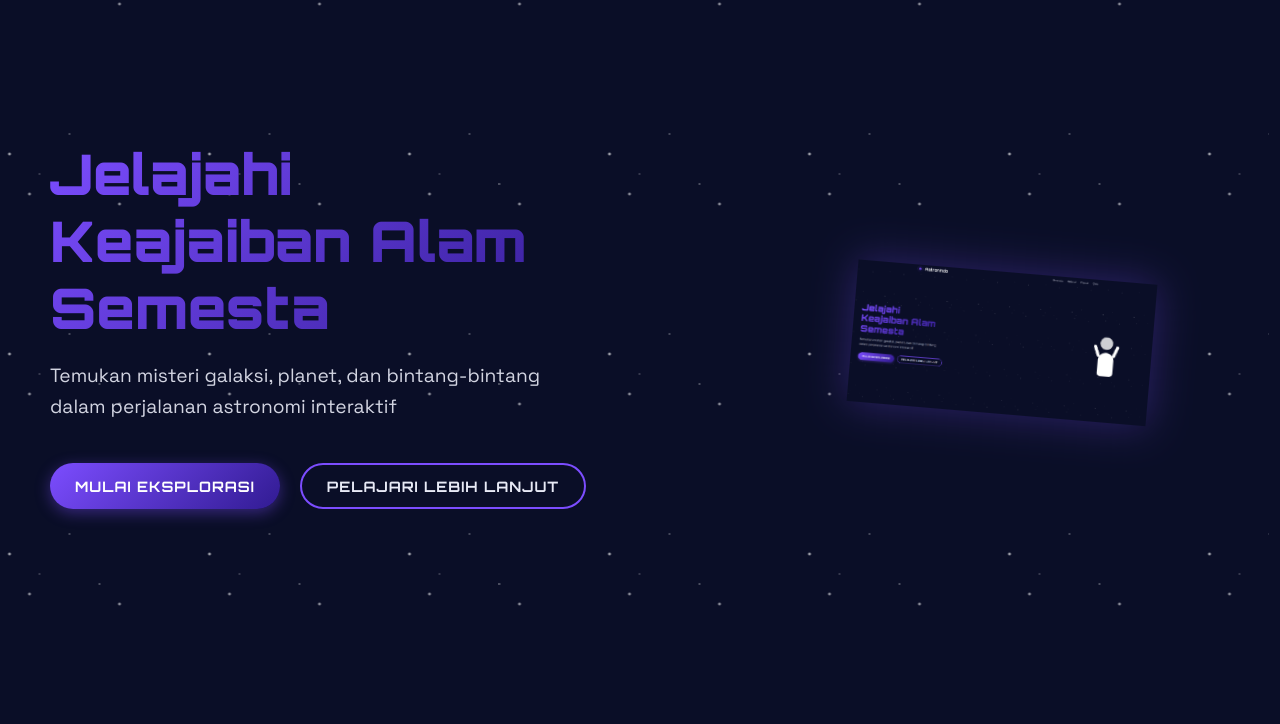
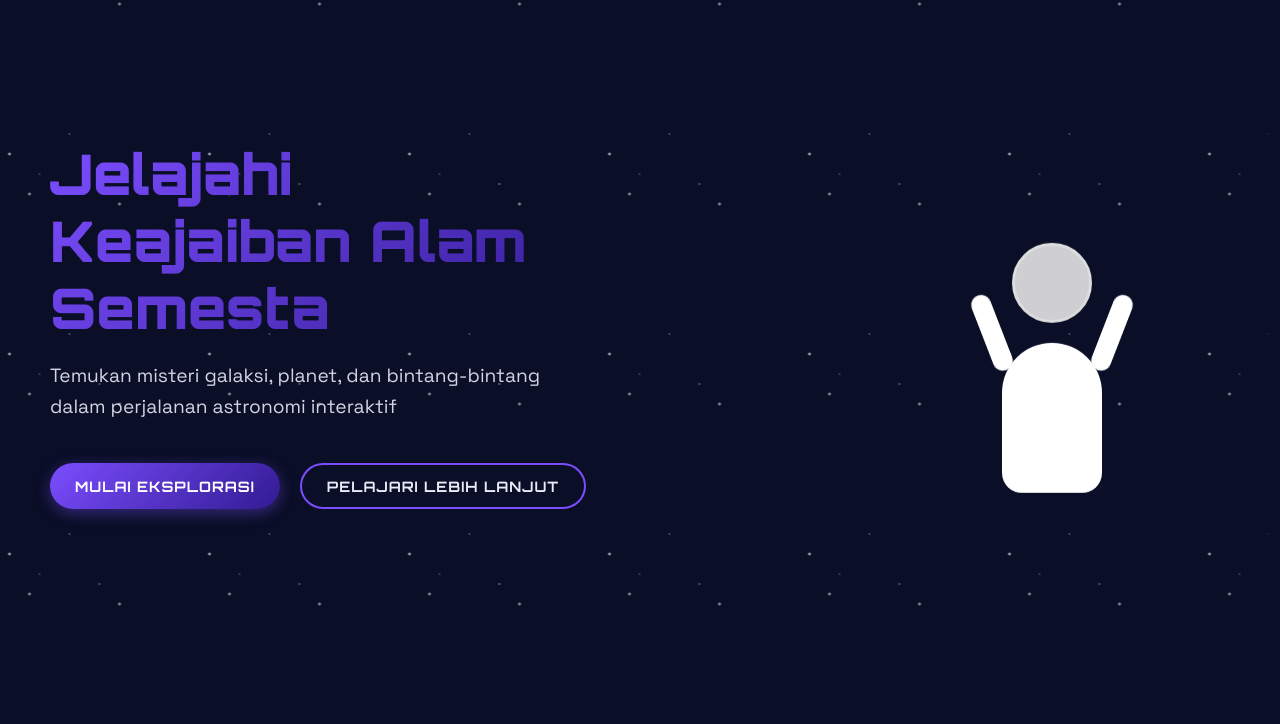
Before and after one commit to potydev/astronindo, a website: page index.html in a window 1280 px wide. Shown: the part 76-800 px from the top of the page. Drawn offline with nearby package versions, Linux system fonts and the light colour scheme.

Commit message:
hapus foto

```diff
--- a/assets/css/style.css
+++ b/assets/css/style.css
@@ -305,16 +305,51 @@ body {
     right: 10%;
     top: 50%;
     transform: translateY(-50%);
-    width: 300px;
+    width: 200px;
     height: 300px;
     z-index: 1;
 }
 
-.astronaut-image {
-    width: 100%;
-    height: 100%;
-    object-fit: contain;
-    filter: drop-shadow(0 0 20px rgba(124, 77, 255, 0.3));
+.astronaut-body {
+    position: absolute;
+    bottom: 0;
+    left: 50%;
+    transform: translateX(-50%);
+    width: 100px;
+    height: 150px;
+    background: white;
+    border-radius: 50px 50px 20px 20px;
+}
+
+.astronaut-head {
+    position: absolute;
+    top: 50px;
+    left: 50%;
+    transform: translateX(-50%);
+    width: 80px;
+    height: 80px;
+    background: rgba(255, 255, 255, 0.8);
+    border-radius: 50%;
+    border: 3px solid #ddd;
+}
+
+.astronaut-arm {
+    position: absolute;
+    top: 100px;
+    width: 20px;
+    height: 80px;
+    background: white;
+    border-radius: 10px;
+}
+
+.astronaut-arm.left {
+    left: 30px;
+    transform: rotate(-20deg);
+}
+
+.astronaut-arm.right {
+    right: 30px;
+    transform: rotate(20deg);
 }
 
 /* Features Section */
--- a/assets/js/main.js
+++ b/assets/js/main.js
@@ -81,9 +81,17 @@ document.addEventListener('DOMContentLoaded', function() {
             ease: 'power1.inOut'
         });
 
-        gsap.to('.astronaut-image', {
-            rotation: 5,
-            duration: 4,
+        gsap.to('.astronaut-arm.left', {
+            rotation: -30,
+            duration: 2,
+            repeat: -1,
+            yoyo: true,
+            ease: 'power1.inOut'
+        });
+
+        gsap.to('.astronaut-arm.right', {
+            rotation: 30,
+            duration: 2,
             repeat: -1,
             yoyo: true,
             ease: 'power1.inOut'
--- a/index.html
+++ b/index.html
@@ -61,7 +61,10 @@
             </div>
         </div>
         <div class="astronaut">
-            <img src="assets/images/bodo.png" alt="Astronot" class="astronaut-image">
+            <div class="astronaut-body"></div>
+            <div class="astronaut-head"></div>
+            <div class="astronaut-arm left"></div>
+            <div class="astronaut-arm right"></div>
         </div>
     </section>
 
```
